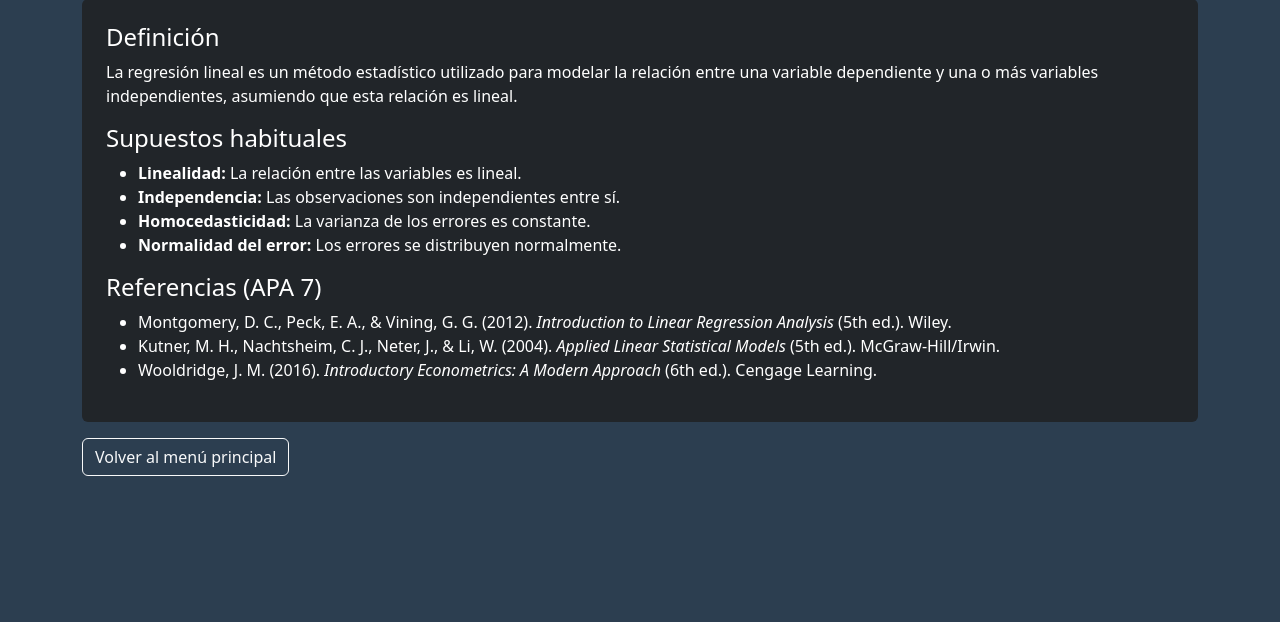
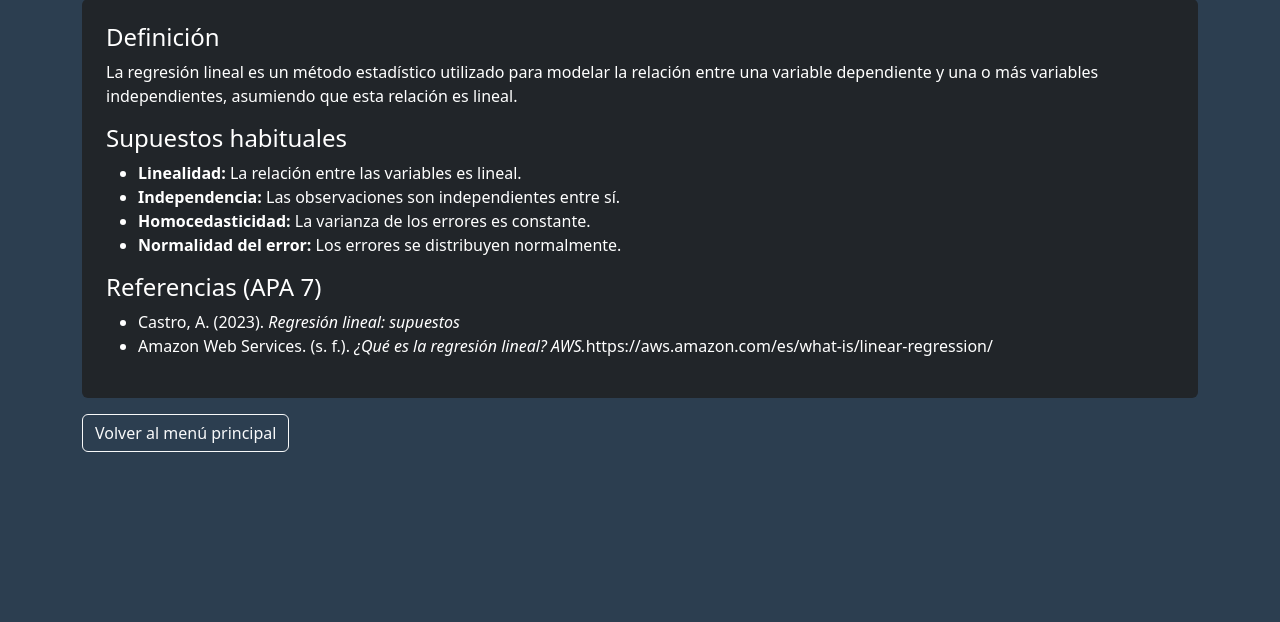
Before and after one commit to Diego-Alexander-udec/Casos-de-Uso-de-Machine-Learning-Supervisado, a Flask app: page /conceptos_regresion in a window 1280 px wide. Shown: the part 111-733 px from the top of the page. Run offline with Flask 3, Linux system fonts and the light colour scheme.

Commit message:
añadiendo referencias

```diff
--- a/Proyecto/templates/conceptos_regresion.html
+++ b/Proyecto/templates/conceptos_regresion.html
@@ -24,9 +24,8 @@
         </ul>
         <h4>Referencias (APA 7)</h4>
         <ul>
-          <li>Montgomery, D. C., Peck, E. A., & Vining, G. G. (2012). <i>Introduction to Linear Regression Analysis</i> (5th ed.). Wiley.</li>
-          <li>Kutner, M. H., Nachtsheim, C. J., Neter, J., & Li, W. (2004). <i>Applied Linear Statistical Models</i> (5th ed.). McGraw-Hill/Irwin.</li>
-          <li>Wooldridge, J. M. (2016). <i>Introductory Econometrics: A Modern Approach</i> (6th ed.). Cengage Learning.</li>
+          <li>Castro, A. (2023). <i>Regresión lineal: supuestos</i></li>
+          <li>Amazon Web Services. (s. f.). <i> ¿Qué es la regresión lineal? AWS.</i>https://aws.amazon.com/es/what-is/linear-regression/</li>
         </ul>
       </div>
       <a href="{{ url_for('index') }}" class="btn btn-outline-light mt-3">Volver al menú principal</a>
```
